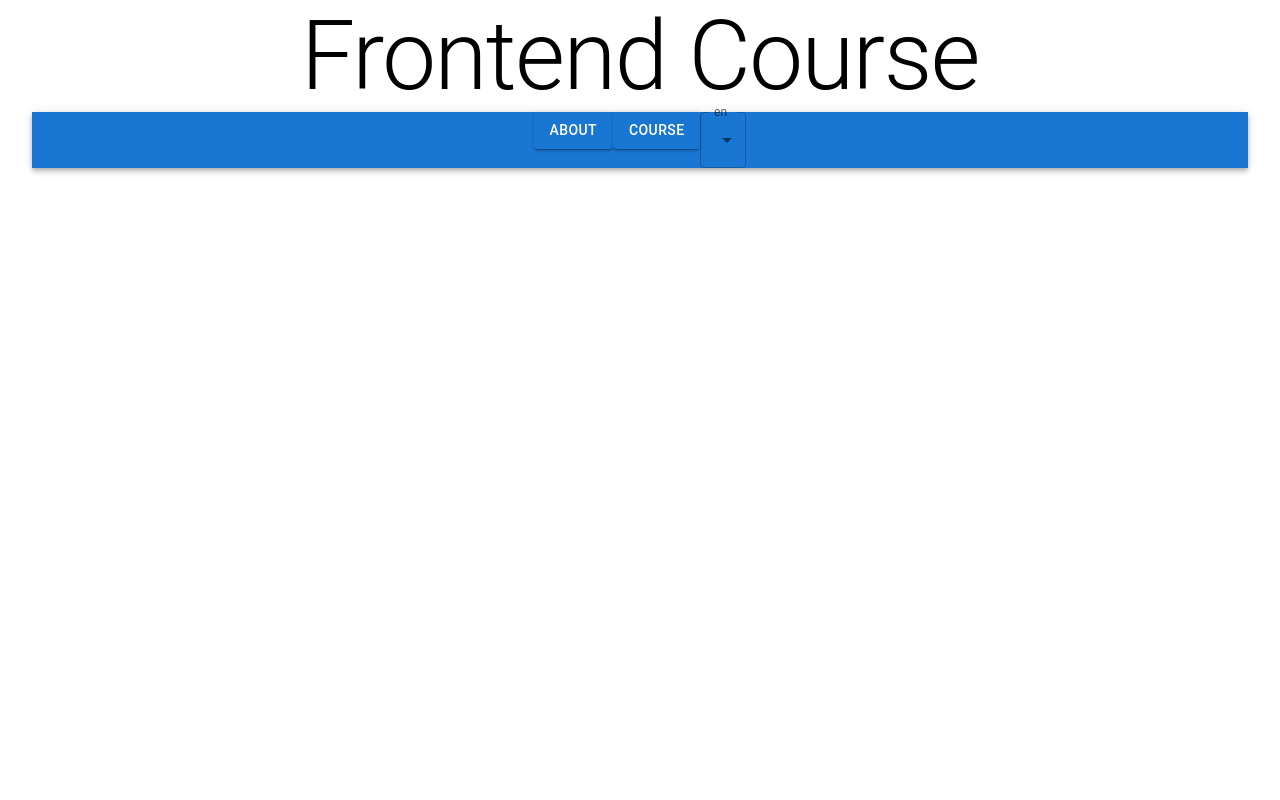
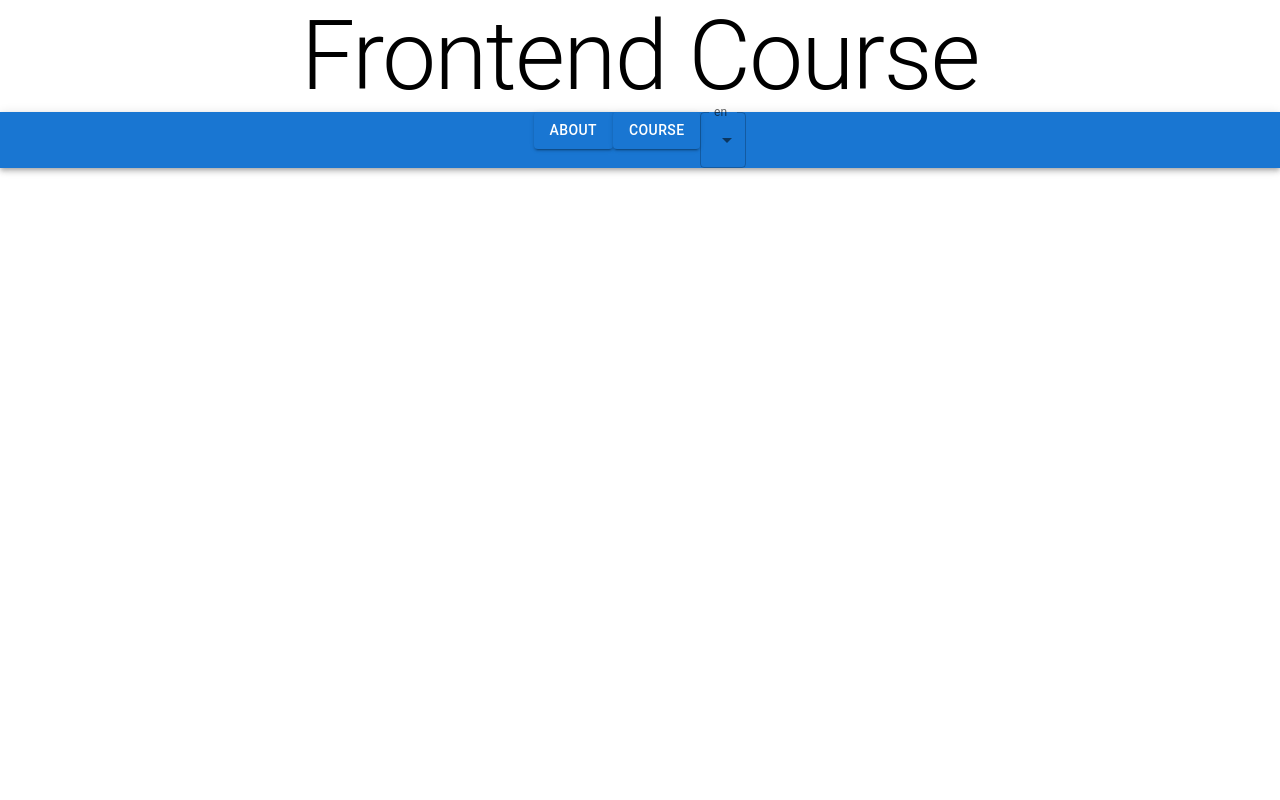
Before and after one commit to OysteinKoder/frontend_kurs, a Next.js app: page / in a window 1280 px wide. Shown: the top 800 px of the page. Built offline with nearby package versions, Linux system fonts and the light colour scheme.

Commit message:
removed padding that covered the whole page

```diff
--- a/styles/Home.module.css
+++ b/styles/Home.module.css
@@ -1,6 +1,4 @@
-.container {
-  padding: 0 2rem;
-}
+
 
 .main {
   min-height: 100vh;
```
